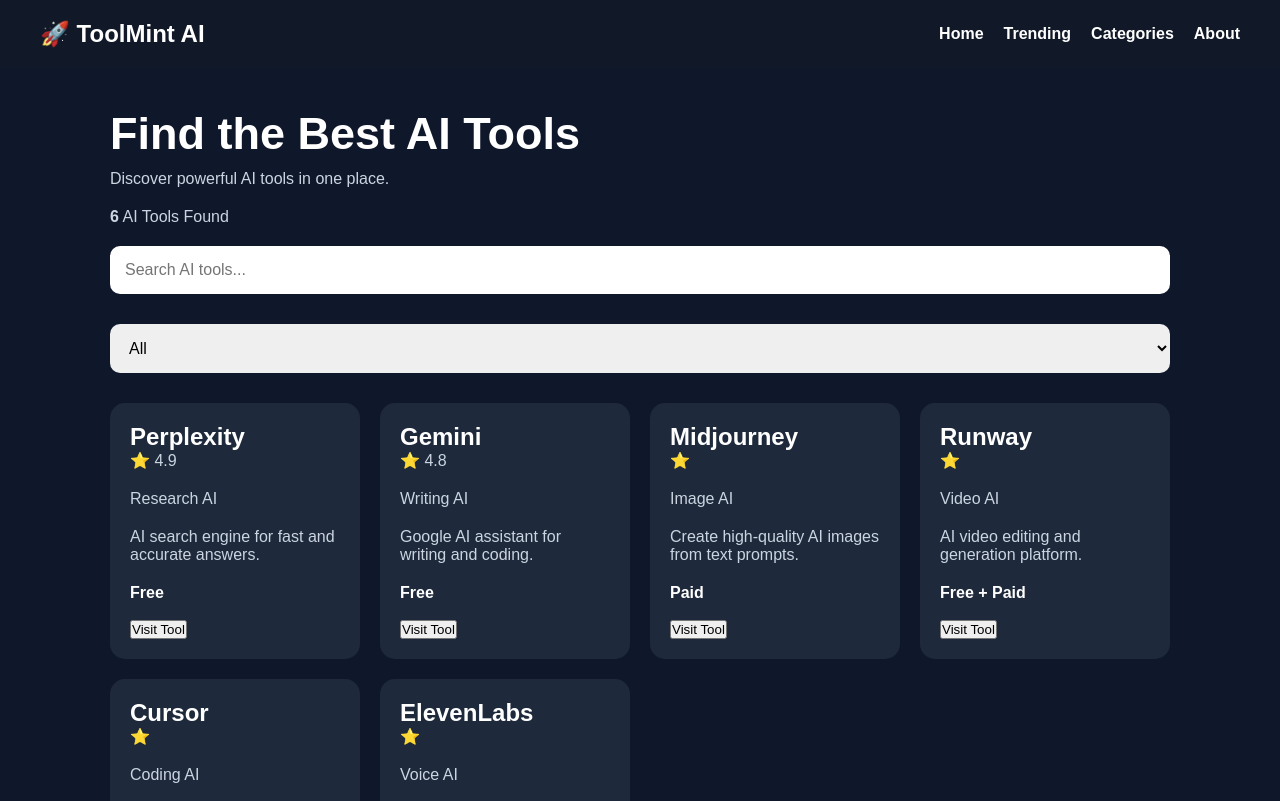
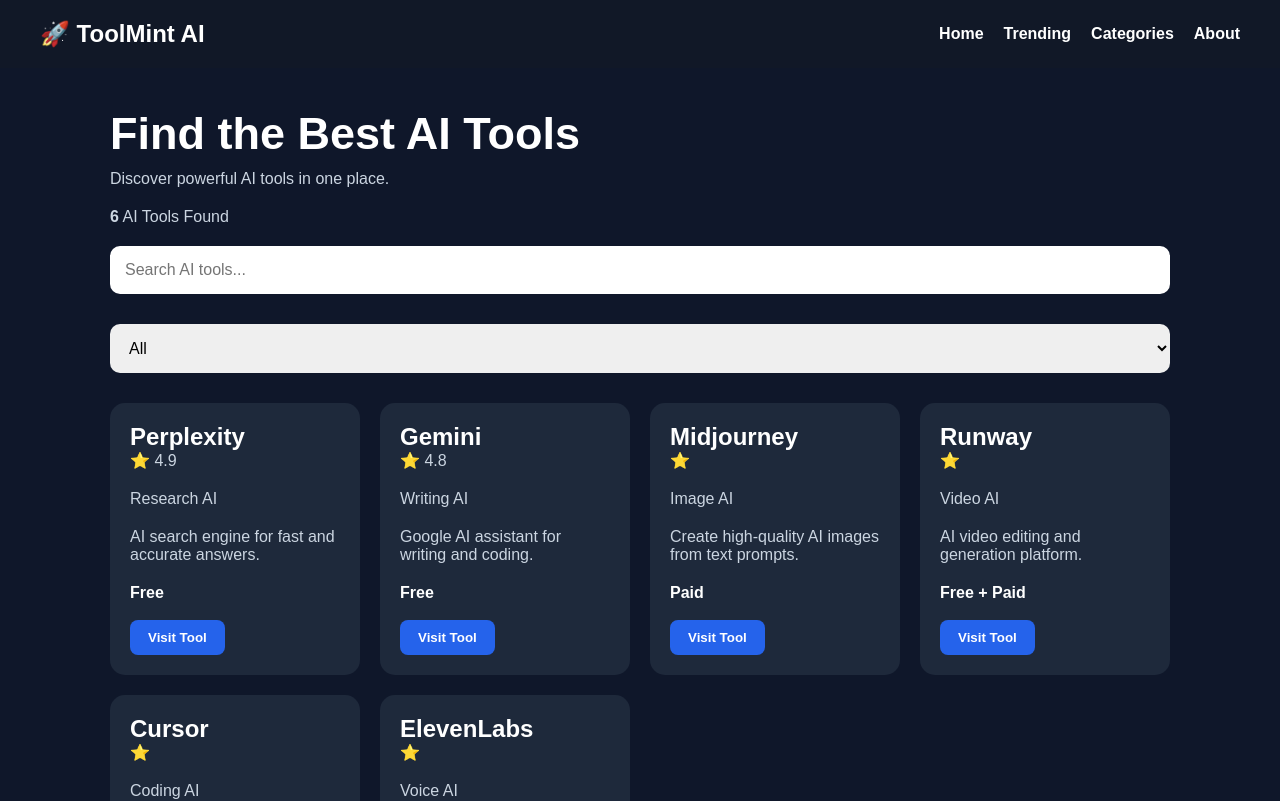
Before and after one commit to neerajpatel72725-cmd/toolmint-ai, a React (Vite) app: page / in a window 1280 px wide. Shown: the top 801 px of the page. Built offline with nearby package versions, Linux system fonts and the light colour scheme.

Commit message:
Style visit button

```diff
--- a/src/index.css
+++ b/src/index.css
@@ -92,3 +92,12 @@
 }
 
 }
+.btn{
+background:#2563eb;
+color:white;
+border:none;
+padding:10px 18px;
+border-radius:8px;
+cursor:pointer;
+font-weight:bold;
+}
```
